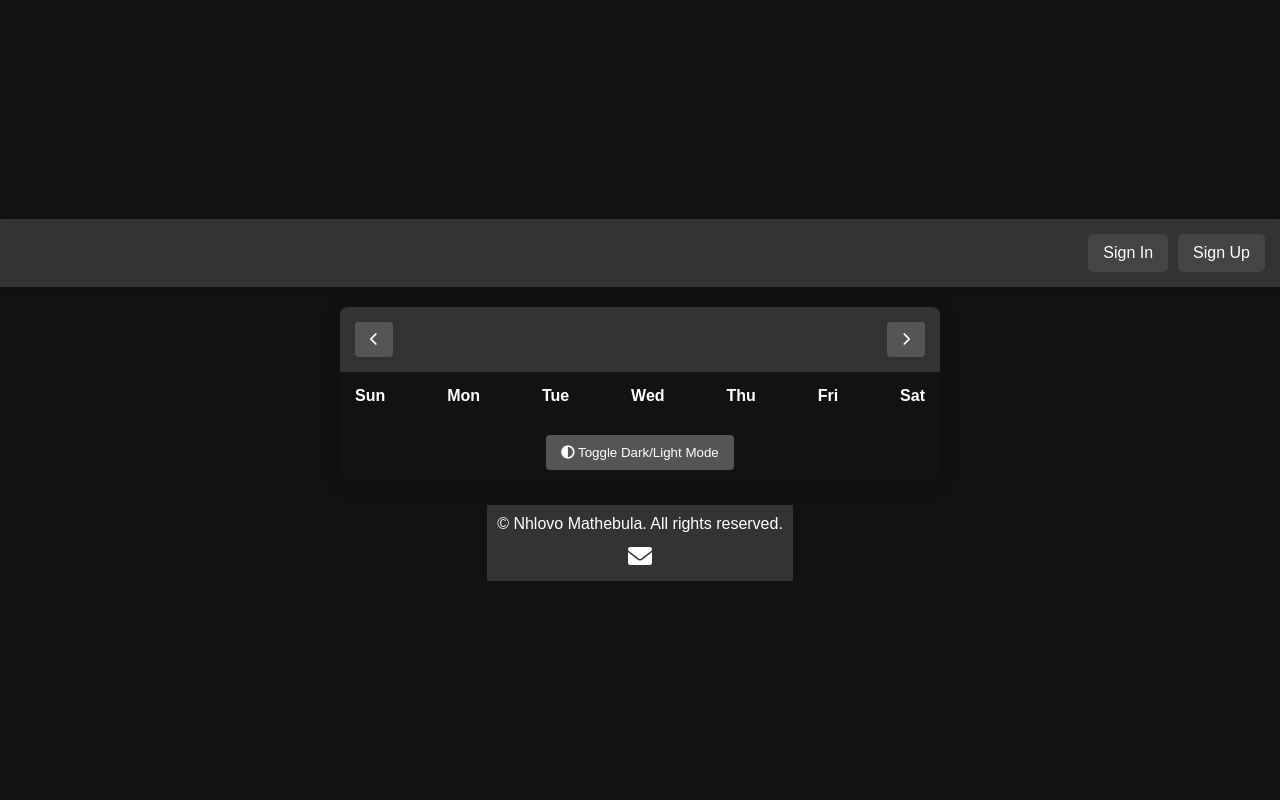
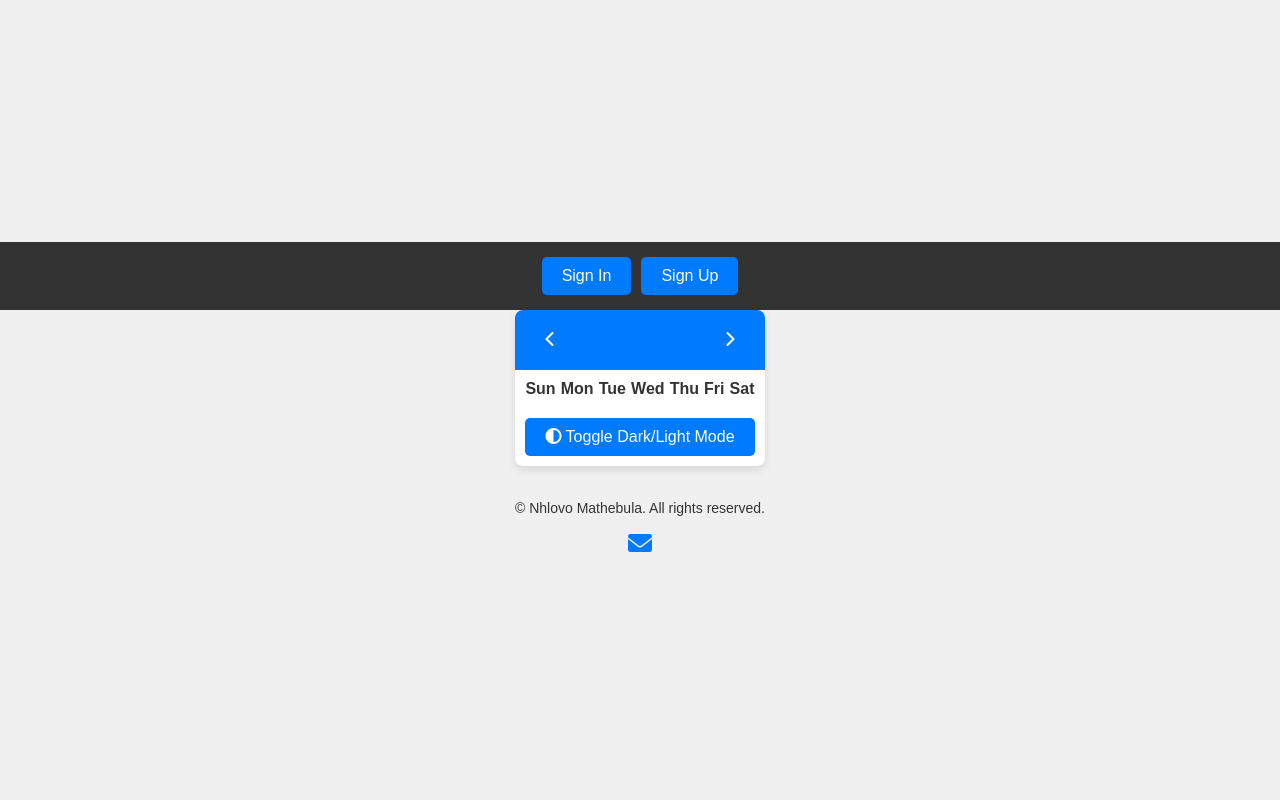
Before and after one commit to Nhlobo/Calendar-app, a Flask app: page / in a window 1280 px wide. Run offline with Flask 3, Linux system fonts and the light colour scheme; the visitor is signed in with stand-in values (Sample User, id 1).

Commit message:
Update styles.css

```diff
--- a/static/css/styles.css
+++ b/static/css/styles.css
@@ -1,77 +1,80 @@
-/* General Reset */
-* {
+/* General Styles */
+body {
+    font-family: 'Arial', sans-serif;
     margin: 0;
     padding: 0;
-    box-sizing: border-box;
+    background-color: #f0f0f0;
+    color: #333;
+    display: flex;
+    flex-direction: column;
+    align-items: center;
+    justify-content: center;
+    min-height: 100vh;
 }
 
-body {
-    font-family: Arial, sans-serif;
-    margin: 0;
-    padding: 0;
-    display: flex;
-    flex-direction: column;
-    justify-content: center;
-    align-items: center;
-    height: 100vh;
-    background-color: #121212;
-    color: #ffffff;
+.container {
+    width: 90%;
+    max-width: 600px;
+    margin: 0 auto;
+    padding: 20px;
+    background-color: #fff;
+    border-radius: 8px;
+    box-shadow: 0 4px 8px rgba(0, 0, 0, 0.1);
 }
 
-.light-mode {
-    background-color: #ffffff;
-    color: #000000;
+.header, .footer {
+    width: 100%;
+    text-align: center;
+    padding: 15px;
 }
 
 .header {
-    width: 100%;
-    padding: 15px;
     background-color: #333;
-    display: flex;
-    justify-content: flex-end;
-    box-shadow: 0 2px 5px rgba(0, 0, 0, 0.2);
+    color: #fff;
+}
+
+.footer {
+    background-color: #f0f0f0;
+    color: #333;
 }
 
 .auth-buttons {
     display: flex;
+    justify-content: center;
     gap: 10px;
 }
 
 .auth-buttons .btn {
-    color: white;
-    background-color: #444;
-    padding: 10px 15px;
+    color: #fff;
+    background-color: #007bff;
+    padding: 10px 20px;
     border-radius: 5px;
     text-decoration: none;
-    transition: background-color 0.3s;
+    font-size: 16px;
 }
 
 .auth-buttons .btn:hover {
-    background-color: #666;
+    background-color: #0056b3;
 }
 
 .calendar-container {
-    width: 90%;
-    max-width: 600px;
-    background-color: inherit;
+    background-color: #fff;
     border-radius: 8px;
-    box-shadow: 0 0 15px rgba(0, 0, 0, 0.2);
     overflow: hidden;
-    margin-top: 20px;
+    box-shadow: 0 4px 8px rgba(0, 0, 0, 0.1);
 }
 
 .calendar-header {
+    background-color: #007bff;
+    color: #fff;
+    padding: 10px;
     display: flex;
     justify-content: space-between;
     align-items: center;
-    padding: 15px;
-    background-color: #333;
-    color: #fff;
-    font-size: 1.2em;
 }
 
 .calendar-body {
-    padding: 15px;
+    padding: 10px;
 }
 
 .calendar-weekdays {
@@ -83,62 +86,86 @@ body {
 .calendar-days {
     display: flex;
     flex-wrap: wrap;
-    gap: 5px;
 }
 
 .calendar-days div {
-    width: calc(100% / 7 - 10px);
+    width: calc(100% / 7);
     height: 60px;
     display: flex;
     justify-content: center;
     align-items: center;
-    background-color: #222;
-    color: #fff;
-    border-radius: 8px;
+    margin: 2px 0;
     cursor: pointer;
-    transition: background-color 0.3s, color 0.3s;
 }
 
 .calendar-days div:hover {
-    background-color: #444;
+    background-color: #f0f0f0;
+    border-radius: 4px;
 }
 
 .calendar-days .today {
-    background-color: #4caf50;
+    background-color: #007bff;
     color: #fff;
+    border-radius: 50%;
 }
 
 .calendar-days .holiday {
-    background-color: #f44336;
+    background-color: #ff5722;
     color: #fff;
+    border-radius: 50%;
 }
 
 .controls {
     display: flex;
     justify-content: center;
-    padding: 15px;
+    padding: 10px;
 }
 
 button {
-    background-color: #555;
+    background-color: #007bff;
     color: #fff;
     border: none;
-    padding: 10px 15px;
+    padding: 10px 20px;
     cursor: pointer;
-    border-radius: 4px;
-    transition: background-color 0.3s;
+    border-radius: 5px;
+    font-size: 16px;
 }
 
 button:hover {
-    background-color: #777;
+    background-color: #0056b3;
+}
+
+form {
+    display: flex;
+    flex-direction: column;
+    gap: 15px;
+}
+
+form input, form button {
+    padding: 10px;
+    border-radius: 5px;
+    border: 1px solid #ddd;
+}
+
+form input {
+    font-size: 16px;
+}
+
+form button {
+    background-color: #007bff;
+    color: #fff;
+    border: none;
+    cursor: pointer;
+    font-size: 16px;
+}
+
+form button:hover {
+    background-color: #0056b3;
 }
 
 footer {
-    text-align: center;
     margin-top: 20px;
-    padding: 10px;
-    background-color: #333;
-    color: #fff;
+    font-size: 14px;
 }
 
 .footer-icons {
@@ -149,59 +176,11 @@ footer {
 }
 
 .footer-icons a {
-    color: white;
+    color: #007bff;
     font-size: 24px;
     text-decoration: none;
 }
 
 .footer-icons a:hover {
-    color: grey;
-}
-
-.login-container, .signup-container {
-    margin-top: 50px;
-    max-width: 400px;
-    width: 90%;
-}
-
-form {
-    display: flex;
-    flex-direction: column;
-    gap: 15px;
-}
-
-form input {
-    padding: 15px;
-    border: 1px solid #333;
-    border-radius: 4px;
-}
-
-form button {
-    padding: 15px;
-    background-color: #4caf50;
-    border: none;
-    border-radius: 4px;
-    color: white;
-    cursor: pointer;
-    transition: background-color 0.3s;
-}
-
-form button:hover {
-    background-color: #45a049;
-}
-
-/* Responsive Styles */
-@media (max-width: 768px) {
-    .calendar-container {
-        width: 100%;
+    color: #0056b3;
     }
-
-    .calendar-days div {
-        width: calc(100% / 7 - 5px);
-        height: 50px;
-    }
-
-    .calendar-header {
-        font-size: 1em;
-    }
-}
```
